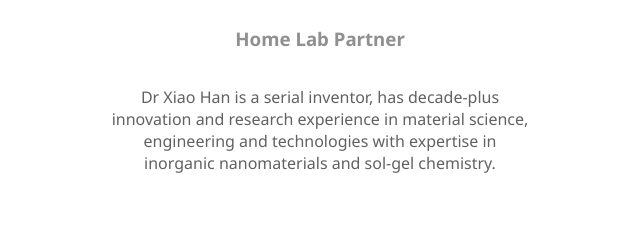
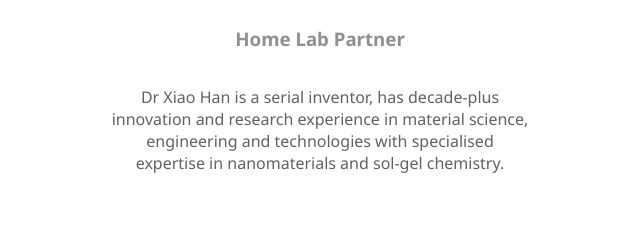
Before and after one commit to DrXiaoHan/NXET.github.io, a plain HTML site: page index.html in a window 1280 px wide. Shown: the part 1121-1361 px from the top of the page, 623-1263 px from the left. Drawn offline with Linux system fonts and the light colour scheme; files whose address does not match are found by name.

Commit message:
Update index.html

```diff
--- a/index.html
+++ b/index.html
@@ -65,7 +65,7 @@
             <img src="images/Team XH Profile.png" alt="Xiao Han" class="profile-pic">
             <h3>Home Lab Partner</h3>
             <p>
-                Dr Xiao Han is a serial inventor, has decade-plus innovation and research experience in material science, engineering and technologies with expertise in inorganic nanomaterials and sol-gel chemistry.
+                Dr Xiao Han is a serial inventor, has decade-plus innovation and research experience in material science, engineering and technologies with specialised expertise in nanomaterials and sol-gel chemistry.
             </p>
         <!-- Add any more details or perhaps an image if required -->
         </div>
```
